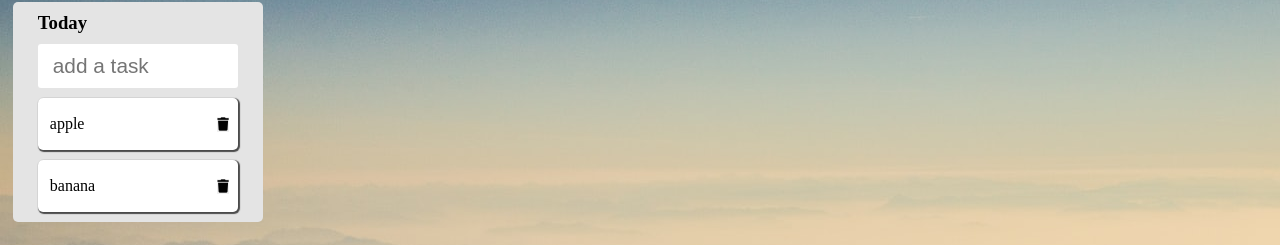
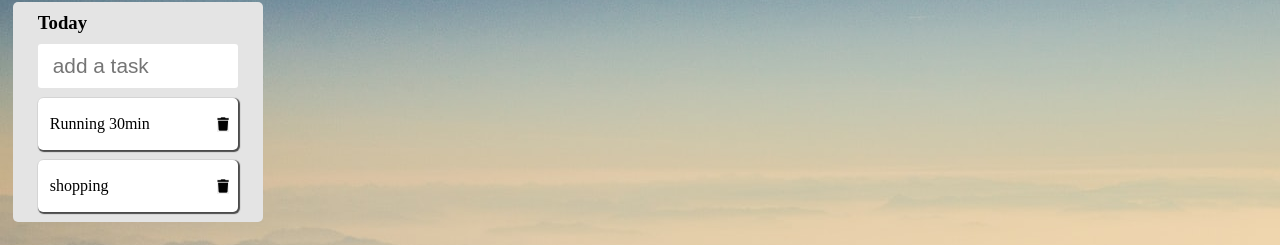
Before and after one commit to y-uchiida/react_training002, a React (Vite) app: page / in a window 1280 px wide. Shown: the part 108-353 px from the top of the page. Built offline with nearby package versions, Linux system fonts and the light colour scheme.

Commit message:
implement delete task

```diff
--- a/src/@types/task.d.ts
+++ b/src/@types/task.d.ts
@@ -1,3 +1,4 @@
 type task = {
+	id: number,
 	text: string
 };
--- a/src/Components/TaskCard/TaskAddInput.tsx
+++ b/src/Components/TaskCard/TaskAddInput.tsx
@@ -22,7 +22,7 @@ export const TaskAddInput = ({
     /* 入力された内容でTaskCardを追加する */
     setTaskList([
       ...taskList,
-      { text: inputText }
+      { id: taskList.length, text: inputText }
     ]);
     /* TaskCardとして追加したので、入力内容を空にする */
     setInputText('');
--- a/src/Components/TaskCard/TaskCard.tsx
+++ b/src/Components/TaskCard/TaskCard.tsx
@@ -11,7 +11,7 @@ export const TaskCard = () => {
 	const [inputText, setInputText] = useState('');
 
 	/* TaskCardが保持しているtaskの一覧 */
-	const [taskList, setTaskList] = useState<task[]>([{ text: 'apple' }, { text: 'banana' }]);
+	const [taskList, setTaskList] = useState<task[]>([{ id: 0, text: 'Running 30min' }, { id: 1, text: 'shopping' }]);
 
 	return (
 		<div className="taskCard">
@@ -26,6 +26,7 @@ export const TaskCard = () => {
 			<Tasks
 				inputText={inputText}
 				taskList={taskList}
+				setTaskList={setTaskList}
 			/>
 		</div>
 	)
--- a/src/Components/TaskCard/Tasks/Task.tsx
+++ b/src/Components/TaskCard/Tasks/Task.tsx
@@ -1,13 +1,24 @@
 import React from 'react'
 import './Task.css'
 
-export const Task = ({ task }: { task: string }) => {
+type props = {
+	task: task,
+	taskList: task[],
+	setTaskList: React.Dispatch<React.SetStateAction<task[]>>
+};
+
+export const Task = ({ task, taskList, setTaskList }: props) => {
+
+	const handleDelete = (id: number) => {
+		setTaskList(taskList.filter(task => task.id !== id));
+	};
+
 	return (
 		<div className='taskBox'>
 			<p className='taskText'>
-				{task}
+				{task.text}
 			</p>
-			<button className='taskTrashButton'>
+			<button className='taskTrashButton' onClick={() => handleDelete(task.id)}>
 				<i className="fa-solid fa-trash"></i>
 			</button>
 		</div>
--- a/src/Components/TaskCard/Tasks/Tasks.tsx
+++ b/src/Components/TaskCard/Tasks/Tasks.tsx
@@ -3,14 +3,15 @@ import { Task } from './Task'
 
 type props = {
 	inputText: string,
-	taskList: task[]
+	taskList: task[],
+	setTaskList: React.Dispatch<React.SetStateAction<task[]>>,
 }
 
-export const Tasks = ({ inputText, taskList }: props) => {
+export const Tasks = ({ inputText, taskList, setTaskList }: props) => {
 	return (
 		<>
 			{taskList.map(task =>
-				<Task key={task.text} task={task.text}></Task>
+				<Task key={task.text} task={task} taskList={taskList} setTaskList={setTaskList}></Task>
 			)}
 		</>
 	)
```
